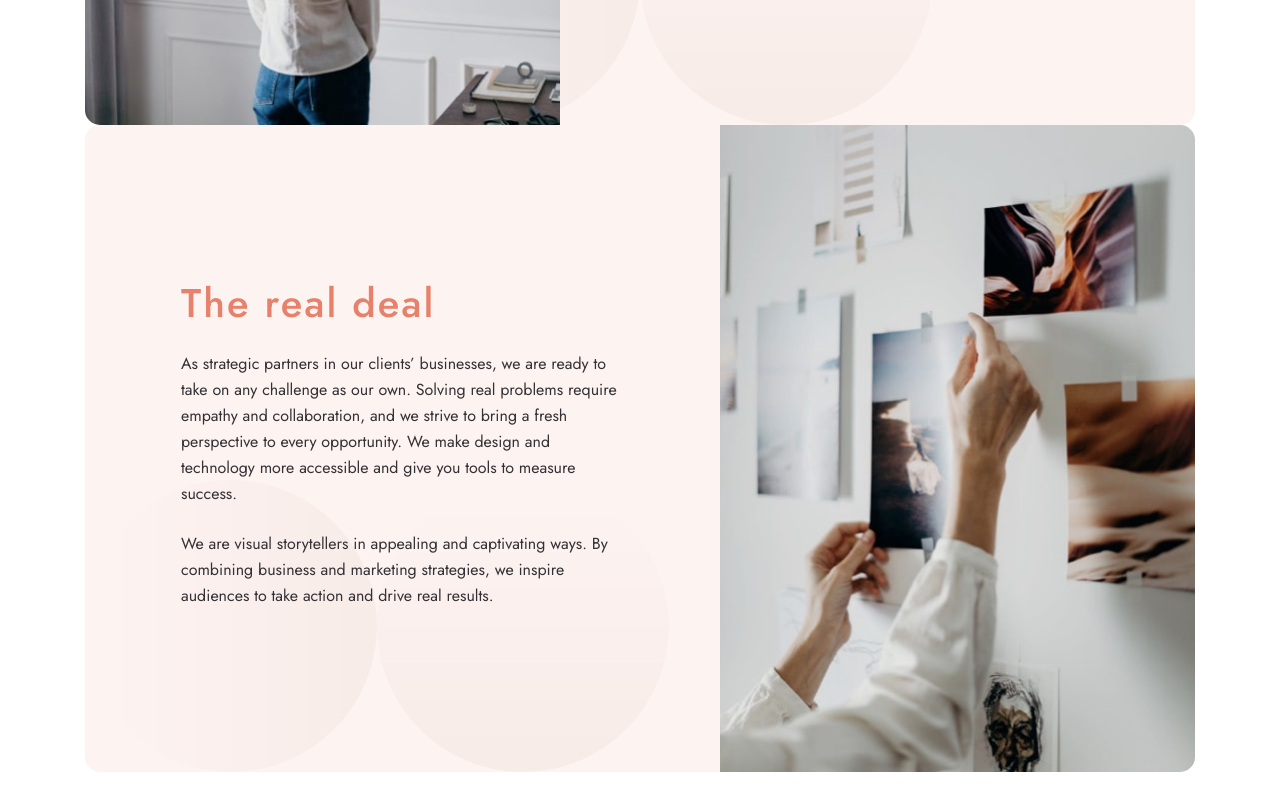
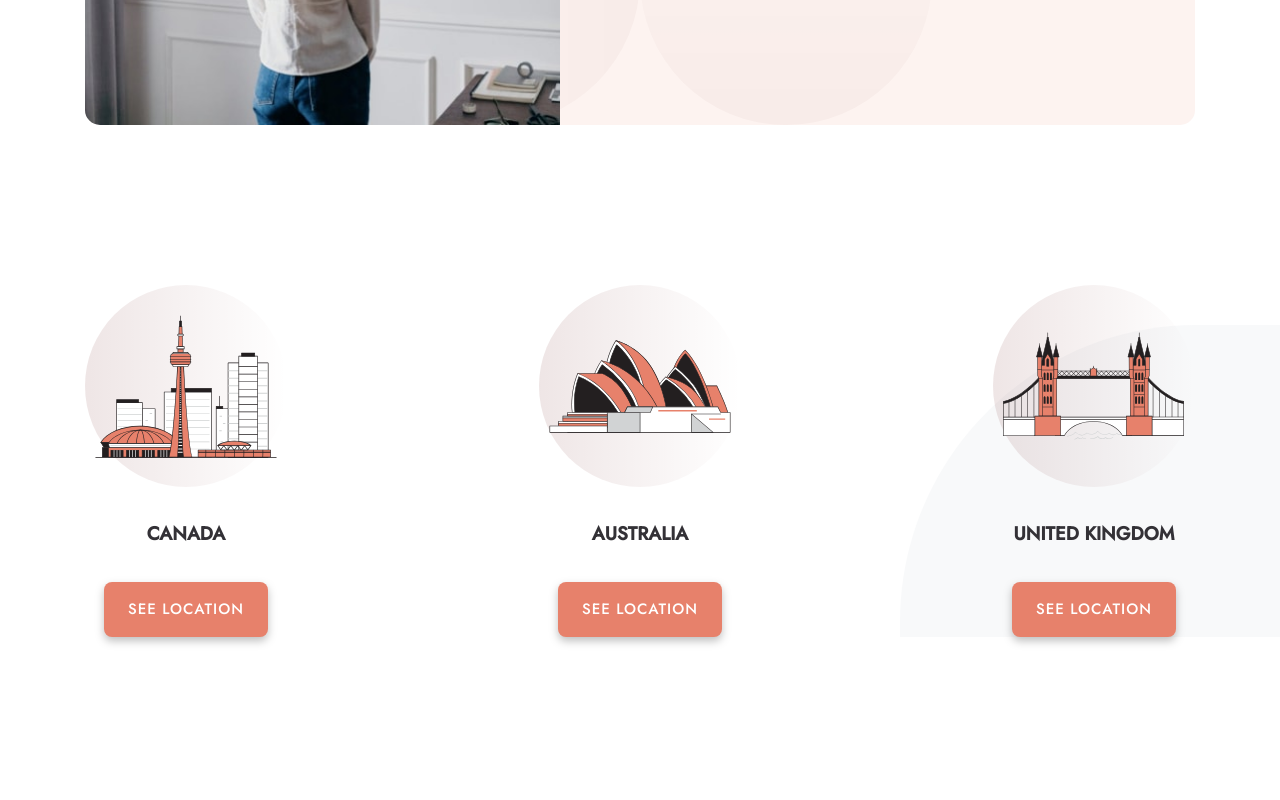
Before and after one commit to MaxTarasevich/designo-multi-page-website-react, a React (Create React App) app: page /about in a window 1280 px wide. Shown: the part 1320-2120 px from the top of the page. Built offline with nearby package versions, Linux system fonts and the light colour scheme.

Commit message:
feat: add about section

```diff
--- /dev/null
+++ b/src/components/aboutCards/AboutCards.scss
@@ -0,0 +1,14 @@
+.aboutCards{
+    position: relative;
+    padding-top: 160px;
+    top:-274px;
+    background-image: url(../../assets/shared/desktop/bg-pattern-leaf.svg);
+    background-repeat: no-repeat;
+    background-position: 900px 200px;
+
+    .container{
+        display: flex;
+        justify-content: space-between;
+        align-items: center;
+    }
+}
--- /dev/null
+++ b/src/components/aboutCards/AboutCards.tsx
@@ -0,0 +1,42 @@
+import React from 'react'
+
+import './AboutCards.scss'
+
+import images from '../../constants/images'
+import AboutCard from './aboutCard/AboutCard'
+import Wrapper from '../wrapper/Wrapper'
+
+const CardsData = [
+    {
+        img:`${images.aboutCanada}`,
+        title:'CANADA',
+        btnText:'SEE LOCATION',
+    },
+    {
+        img:`${images.aboutAustrl}`,
+        title:'AUSTRALIA',
+        btnText:'SEE LOCATION',
+    },
+    {
+        img:`${images.aboutUK}`,
+        title:'UNITED KINGDOM',
+        btnText:'SEE LOCATION',
+    },
+]
+
+const AboutCards = () => {
+  return (
+    <div className="aboutCards">
+        <Wrapper>
+            {CardsData.map((el)=>(
+                <AboutCard  key={el.title}
+                            img={el.img}
+                            title={el.title}
+                            btnText={el.btnText} />
+            ))}
+        </Wrapper>
+    </div>
+  )
+}
+
+export default AboutCards
--- /dev/null
+++ b/src/components/aboutCards/aboutCard/AboutCard.scss
@@ -0,0 +1,23 @@
+@use '../../../styles/colors.scss' as *;
+@use '../../../styles/typography.scss' as *;
+
+.aboutCard{
+    display: flex;
+    flex-direction: column;
+    max-width: 350px;
+    text-align: center;
+    gap: 32px;
+
+    &__img{
+        width: 202px;
+        height: 202px;
+        margin: 0 auto;
+        background-image: url(../../../assets/shared/desktop/bg-pattern-small-circle.svg);
+        background-repeat: no-repeat;
+        background-position: center;
+    }
+
+    .btn-dark{
+        color:$white;
+    }
+}
--- /dev/null
+++ b/src/components/aboutCards/aboutCard/AboutCard.tsx
@@ -0,0 +1,30 @@
+import React from 'react'
+import Button from '../../button/Button'
+
+import './AboutCard.scss'
+
+interface Props{
+    img:string
+    title:string
+    btnText:string
+}
+
+const AboutCard:React.FC<Props> = ({img,title,btnText}) => {
+  return (
+    <div className="aboutCard">
+
+        <div className="aboutCard__img">
+            <img src={img} alt={title} />
+        </div>
+
+        <h3 className="aboutCard__title">
+            {title}
+        </h3>
+
+        <Button text={btnText} dark={true} link={'/'} />
+
+    </div>
+  )
+}
+
+export default AboutCard
--- a/src/components/aboutInfo/AboutInfo.scss
+++ b/src/components/aboutInfo/AboutInfo.scss
@@ -13,6 +13,7 @@
     background-position: bottom center;
 
     &-revers{
+        top: -88px;
         flex-direction: row-reverse;
         background-position: bottom left;
     }
--- a/src/components/wrapper/Wrapper.tsx
+++ b/src/components/wrapper/Wrapper.tsx
@@ -3,13 +3,14 @@ import React from 'react'
 import "./Wrapper.scss"
 
 interface Props{
-  children:React.ReactNode;
+  children:React.ReactNode
   style?:object
+
 }
 
 const Wrapper: React.FC<Props> = ({children,style}) => {
   return (
-    <section className="container" style={style}>
+    <section className={`container`} style={style}>
         {children}
     </section>
   )
--- a/src/pages/About.tsx
+++ b/src/pages/About.tsx
@@ -1,4 +1,5 @@
 import React from 'react'
+import AboutCards from '../components/aboutCards/AboutCards'
 import AboutHeader from '../components/aboutHeader/AboutHeader'
 import AboutInfo from '../components/aboutInfo/AboutInfo'
 import Footer from '../components/footer/Footer'
@@ -42,14 +43,21 @@ const About = () => {
                   text2={AboutCardInfoData[0].text2}
                   revers={AboutCardInfoData[0].revers}/>
 
+    </Wrapper>
+
+      <AboutCards />
+
+    <Wrapper>
+
       <AboutInfo img={AboutCardInfoData[1].img}
                   title={AboutCardInfoData[1].title}
                   text1={AboutCardInfoData[1].text1}
                   text2={AboutCardInfoData[1].text2}
                   revers={AboutCardInfoData[1].revers}/>
 
-        <Talk />
-      </Wrapper>
+      <Talk />
+
+    </Wrapper>
 
     <Footer />
   </>
```
Also changed, not shown: src/constants/images.js (+6 -1 lines), src/components/wrapper/Wrapper.scss (line endings or trailing spaces).
